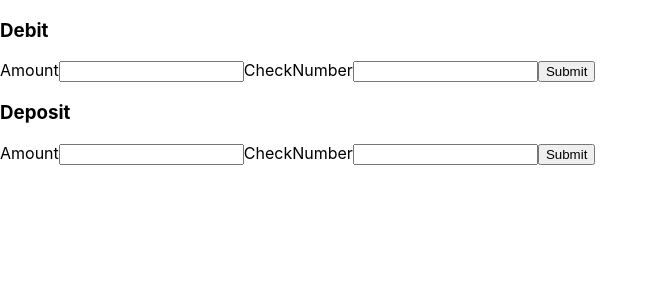
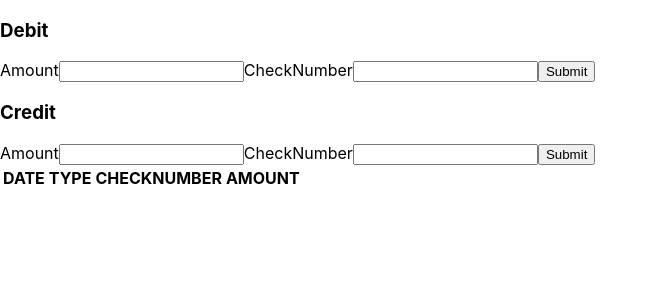
Before and after one commit to Otho01/Bankist, a React (Create React App) app in the folder perficient/: page / in a window 1280 px wide. Shown: the top 300 px of the page, without its empty margins (0-658 px from the left). Built offline with nearby package versions, Linux system fonts and the light colour scheme.

Commit message:
Created logic to render tablehead and tabledata

```diff
--- a/perficient/package.json
+++ b/perficient/package.json
@@ -6,8 +6,10 @@
     "@testing-library/jest-dom": "^5.11.4",
     "@testing-library/react": "^11.1.0",
     "@testing-library/user-event": "^12.1.10",
+    "moment": "^2.29.1",
     "react": "^17.0.2",
     "react-dom": "^17.0.2",
+    "react-moment": "^1.1.1",
     "react-router-dom": "^5.2.0",
     "react-scripts": "4.0.3",
     "web-vitals": "^1.0.1"
--- a/perficient/src/Components/Transaction/transaction.js
+++ b/perficient/src/Components/Transaction/transaction.js
@@ -7,7 +7,7 @@ export function DepositOrWithdraw({
   OnSubmit,
 }) {
   return (
-    <form onSubmit={OnSubmit}>
+    <form onSubmit={(e) => OnSubmit(e, transactionType)}>
       <h3>{transactionType}</h3>
       <label htmlFor="amount">Amount</label>
       <input type="text" id="amount" onChange={OnChangeamount} />
--- a/perficient/src/Pages/Bank.js
+++ b/perficient/src/Pages/Bank.js
@@ -1,39 +1,84 @@
 import { useEffect, useState } from "react";
 import { DepositOrWithdraw } from "../Components/Transaction/transaction";
+import Moment from "react-moment";
 
 export function BankPage() {
+  const date = new Date();
+  const newDate = <Moment format="YYYY-MM-DD hh:mm:ss"></Moment>;
   const [amount, setAmount] = useState(0);
   const [checkNumber, setCheckNumber] = useState(0);
-  const [transactionList, setTransactionList] = useState([]);
+  const [transactionList, setTransactionList] = useState([
+    {
+      date: newDate,
+      Type: "Type",
+      checkNumber: checkNumber,
+      amount: amount,
+    },
+  ]);
 
   useEffect(() => {
     console.log(transactionList);
   }, [transactionList]);
 
-  function handleSubmit(e) {
+  function handleSubmit(e, transactionType) {
     e.preventDefault();
-    setTransactionList([...transactionList, { checkNumber, amount }]);
+    setTransactionList([
+      ...transactionList,
+      {
+        checkNumber,
+        amount,
+        transactionType,
+        date: newDate,
+      },
+    ]);
   }
-  function onFieldChange(e) {
-    setAmount(e.target.value);
-    setCheckNumber(e.target.value);
+  function tableTittle() {
+    const tableHeader = Object.keys(transactionList[0]);
+    return (
+      !!transactionList &&
+      tableHeader.map((key, index) => {
+        return <th key={index}>{key.toUpperCase()}</th>;
+      })
+    );
   }
+  function tableData() {
+    const { date, type, checkNumber, amount } = transactionList;
+    return transactionList.map((transaction, i) => {
+      return transactionList.indexOf(transaction) !== 0 ? (
+        <tr key={transaction[i]}>
+          <td>{transaction.date}</td>
+          <td>{transaction.transactionType}</td>
+          <td>{transaction.checkNumber}</td>
+          <td>{transaction.amount}</td>
+        </tr>
+      ) : (
+        ""
+      );
+    });
+  }
+
   return (
+    <>
       <section>
         <DepositOrWithdraw
           transactionType="Debit"
-        inputName="Amount"
           OnChangeamount={(e) => setAmount(e.target.value)}
           OnChangeCheckNumber={(e) => setCheckNumber(e.target.value)}
           OnSubmit={handleSubmit}
         />
         <DepositOrWithdraw
-        transactionType="Deposit"
-        inputName="Check Number"
+          transactionType="Credit"
           OnSubmit={handleSubmit}
           OnChangeamount={(e) => setAmount(e.target.value)}
           OnChangeCheckNumber={(e) => setCheckNumber(e.target.value)}
         />
       </section>
+      <table>
+        <tbody>
+          <tr>{tableTittle()}</tr>
+          {tableData()}
+        </tbody>
+      </table>
+    </>
   );
 }
```
Also changed, not shown: perficient/src/Components/TransactionHistory/transactionhistory.js (+25 -42 lines), 1 other file (tests, documents, lock files or other folders). Lines whose indentation alone changed are shown as unchanged.
